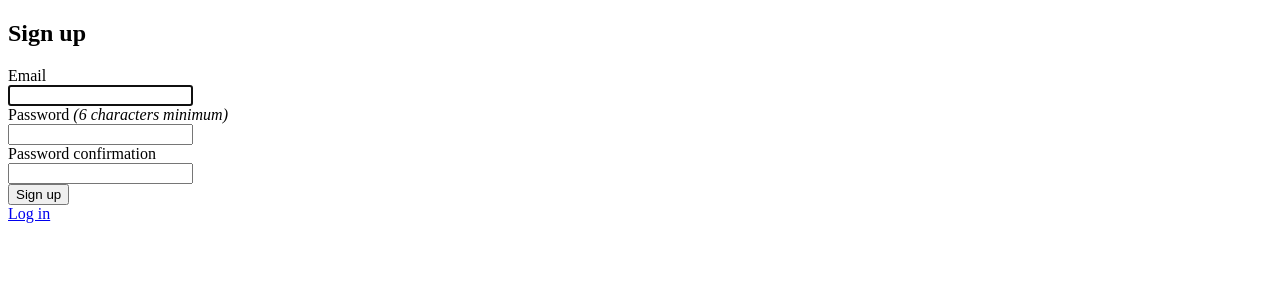
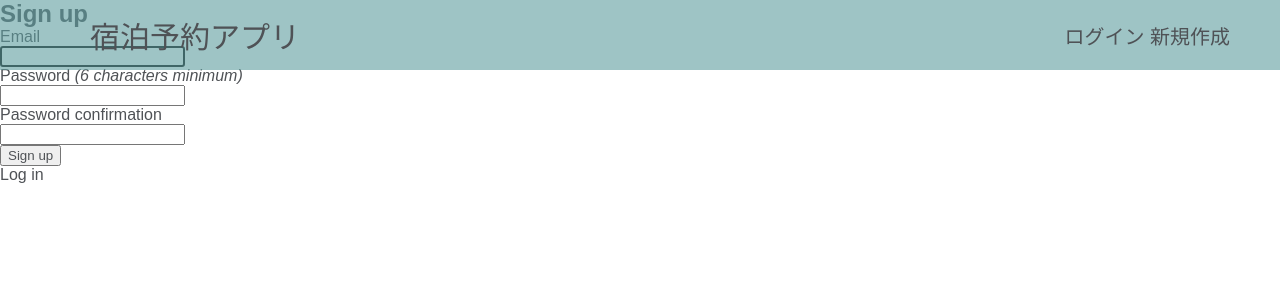
Before and after one commit to ksng-potepan/HotelBookApp, a Rails app: the page made by app/views/layouts/application.html.erb in a window 1280 px wide. Shown: the top 300 px of the page. Run offline with Rails 7, Linux system fonts and the light colour scheme.

Commit message:
feat: Create 'Top page'

```diff
--- a/app/assets/stylesheets/application.css
+++ b/app/assets/stylesheets/application.css
@@ -1,15 +1,61 @@
-/*
- * This is a manifest file that'll be compiled into application.css, which will include all the files
- * listed below.
- *
- * Any CSS (and SCSS, if configured) file within this directory, lib/assets/stylesheets, or any plugin's
- * vendor/assets/stylesheets directory can be referenced here using a relative path.
- *
- * You're free to add application-wide styles to this file and they'll appear at the bottom of the
- * compiled file so the styles you add here take precedence over styles defined in any other CSS
- * files in this directory. Styles in this file should be added after the last require_* statement.
- * It is generally better to create a new file per style scope.
- *
- *= require_tree .
- *= require_self
- */
+* {
+    margin: 0;
+    font-family: ヒラギノ丸ゴ Pro,sans-serif;
+    color: rgb(79, 82, 86);
+}
+
+.top-image {
+    background-image: url('background.jpg');
+    height: 650px;
+    width: 100%;
+}
+a {
+    text-decoration: none;
+    color: rgb(79, 82, 86);
+}
+
+header {
+    height: 70px;
+    position: fixed;
+    top: 0;
+    left: 0;
+    width: 100%;
+    background-color: rgba(95, 158, 160, 0.603);
+    display: flex;
+    justify-content: space-between;
+    align-items: center;
+    z-index: 1;
+}
+
+.header-logo {
+    font-size: 30px;
+    padding-left: 90px;
+}
+
+.header-menu {
+    float: right;
+    font-size: 20px;
+    padding-right: 50px;
+}
+
+.notice {
+    background-color: rgba(22, 100, 218, 0.726);
+    border: 1px solid transparent;
+    width: 100%;
+    margin-top: 70px;
+    text-align: center;
+    padding: 5px 10px;
+    color: aliceblue;
+    position: fixed;
+}
+
+.alert {
+    background-color: rgba(220, 20, 60, 0.726);
+    border: 1px solid transparent;
+    width: 100%;
+    margin-top: 70px;
+    text-align: center;
+    padding: 5px 10px;
+    color: aliceblue;
+    position: fixed;
+}
--- /dev/null
+++ b/app/controllers/home_controller.rb
@@ -0,0 +1,4 @@
+class HomeController < ApplicationController
+  def top
+  end
+end
--- /dev/null
+++ b/app/helpers/home_helper.rb
@@ -0,0 +1,2 @@
+module HomeHelper
+end
--- /dev/null
+++ b/app/views/home/top.html.erb
@@ -0,0 +1,2 @@
+<div class="top-image">
+</div>
--- a/app/views/layouts/application.html.erb
+++ b/app/views/layouts/application.html.erb
@@ -10,10 +10,32 @@
     <%= javascript_importmap_tags %>
   </head>
 
-  <body>
+<body>
+  <header>
+    <div class="header-logo">
+      <%= link_to "宿泊予約アプリ", root_path %>
+    </div>
 
-    <p class="notice"><%= notice %></p>
-    <p class="alert"><%= alert %></p>
+    <% if user_signed_in? %>
+      <div class="header-menu">
+        <%= link_to "ログアウト", destroy_user_session_path, data: { turbo_method: :delete } %>
+        <%= link_to @user.username, users_account_path %>
+      </div>
+    <% else %>
+      <div class="header-menu">
+        <%= link_to "ログイン", new_user_session_path %>
+        <%= link_to "新規作成", new_user_registration_path %>
+      </div>
+    <% end %>
+  </header>
+
+    <% if flash[:notice] %>
+      <p class="notice"><%= notice %></p>
+    <% end %>
+
+    <% if flash[:alert] %>
+      <p class="alert"><%= alert %></p>
+    <% end %>
 
     <%= yield %>
   </body>
--- a/config/routes.rb
+++ b/config/routes.rb
@@ -1,4 +1,4 @@
 Rails.application.routes.draw do
   devise_for :users
-  root to: "home#index"
+  root to: "home#top"
 end
```
Also changed, not shown: test/controllers/home_controller_test.rb (added, +8 -0 lines), app/assets/images/background.jpg (added).
